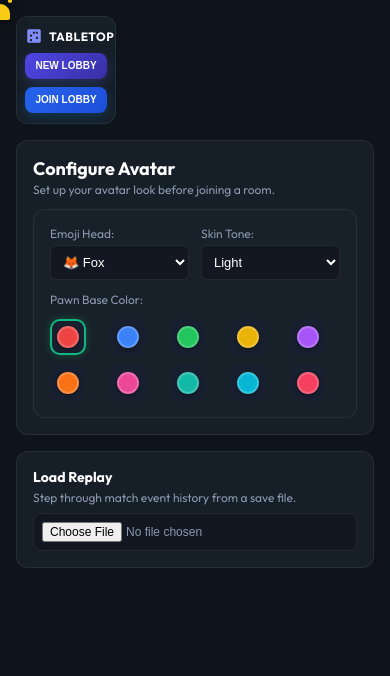
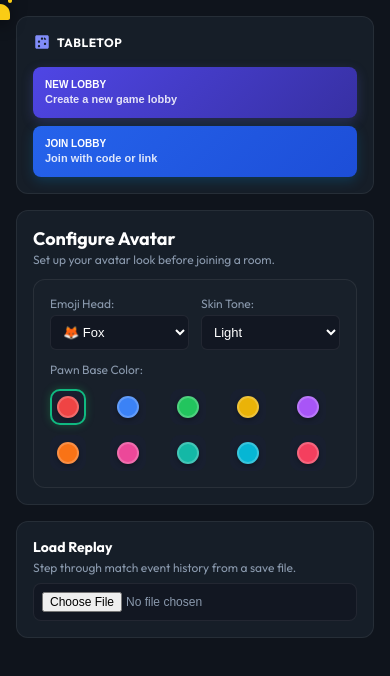
Before and after one commit to Priyangshu139/WebTabletop, a website built with Vite: page client/index.html in a window 390 px wide. Built offline with nearby package versions, Linux system fonts and the light colour scheme.

Commit message:
fix: restore full-width actions panel in portrait with matching specificity selector

```diff
--- a/client/src/sandbox/style.css
+++ b/client/src/sandbox/style.css
@@ -982,9 +982,29 @@ body {
     gap: 16px !important;
   }
 
-  .matchmaking-actions-panel {
+  .sandbox-panel.matchmaking-actions-panel {
     width: 100% !important;
     max-width: 440px !important;
+    height: auto !important;
+    align-self: center !important;
+    padding: 16px !important;
+  }
+
+  /* Restore logo and button descriptions in portrait */
+  .matchmaking-actions-panel .sidebar-logo {
+    display: flex !important;
+    margin-bottom: 16px !important;
+  }
+
+  .matchmaking-actions-panel .sidebar-btn {
+    padding: 12px !important;
+    font-size: 14px !important;
+    text-align: left !important;
+  }
+
+  .matchmaking-actions-panel .sidebar-btn .btn-desc,
+  .matchmaking-actions-panel .sidebar-btn span {
+    display: block !important;
   }
 
   .matchmaking-setup-column {
```
